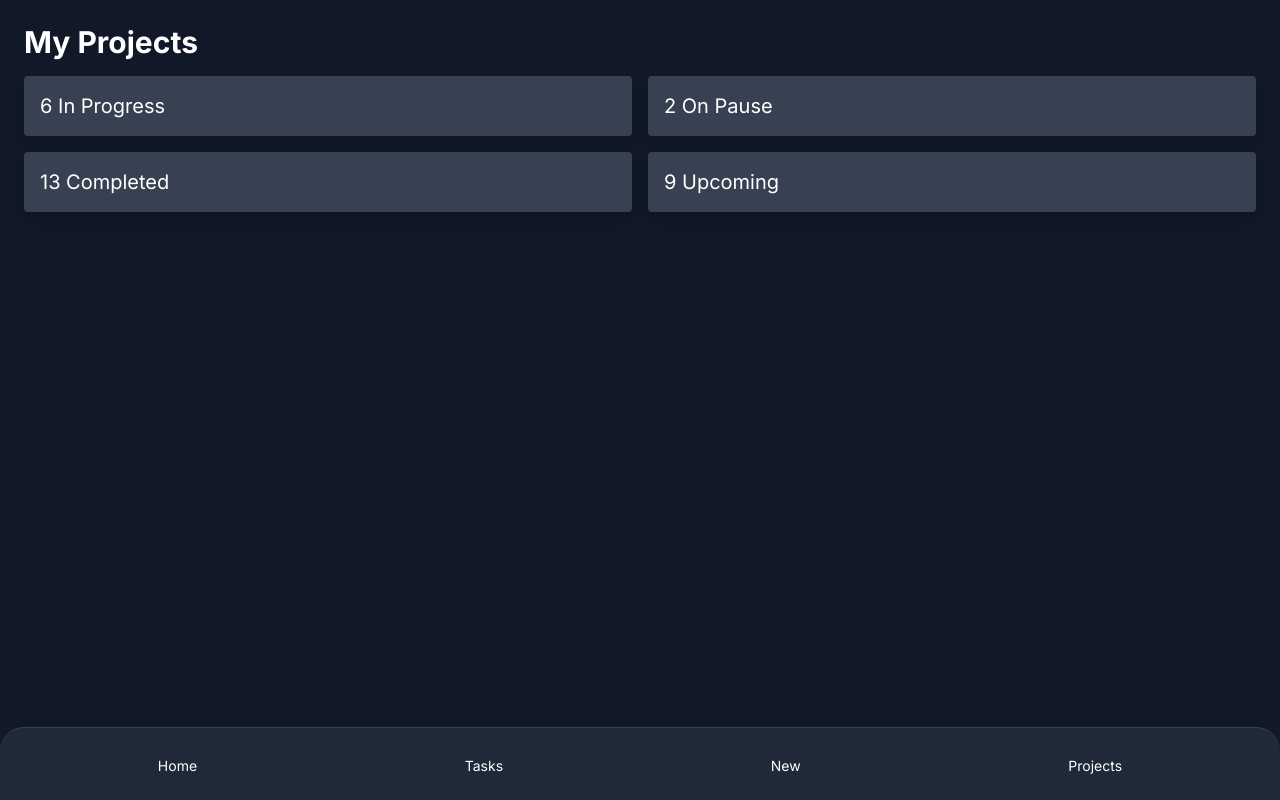
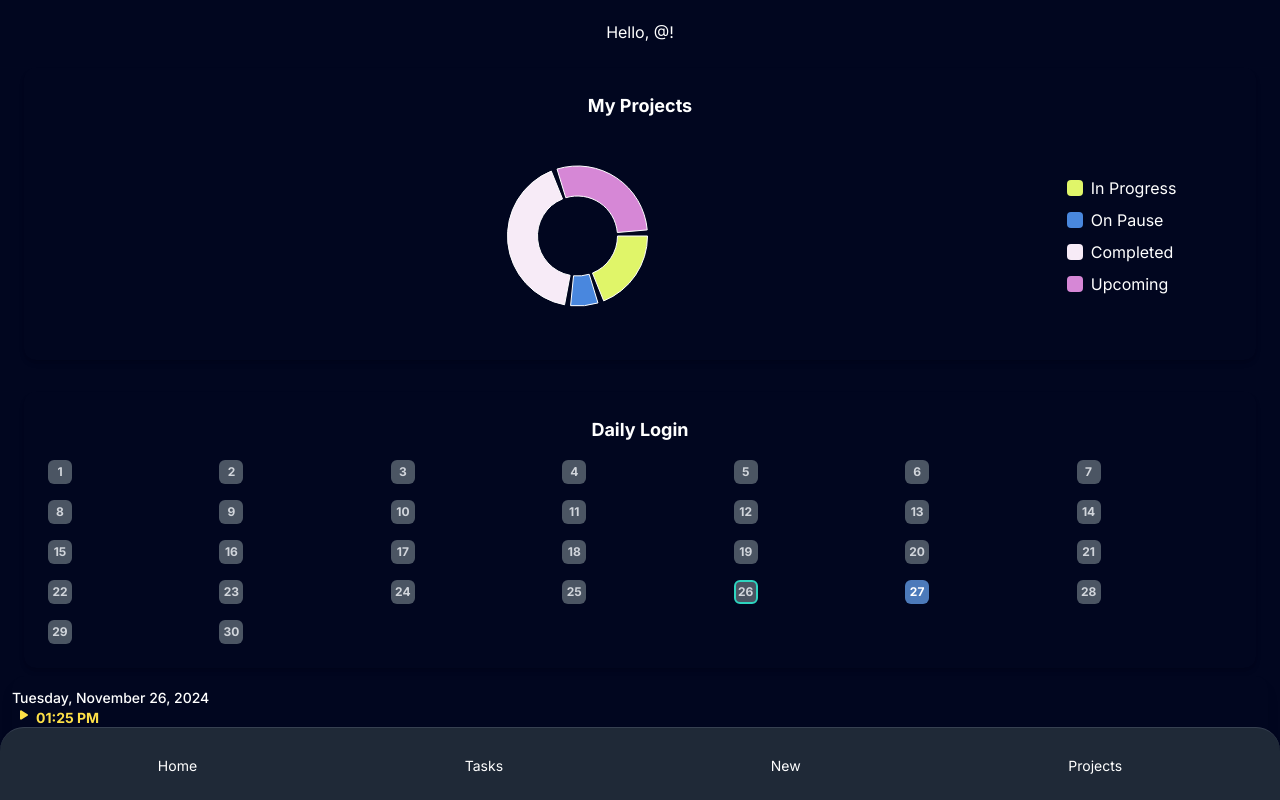
Before and after one commit to fenan-yosef/tg-mini-app, a Next.js app: page /projects in a window 1280 px wide. Built offline with nearby package versions, Linux system fonts and the light colour scheme.

Commit message:
working on home page

```diff
--- a/src/app/layout.js
+++ b/src/app/layout.js
@@ -1,5 +1,8 @@
+import { faPlay } from '@fortawesome/free-solid-svg-icons';
+import { FontAwesomeIcon } from '@fortawesome/react-fontawesome';
 import { Inter } from 'next/font/google';
 import './globals.css';
+import styles from './layout.module.css';
 
 const inter = Inter({ subsets: ['latin'] });
 
@@ -9,14 +12,40 @@ export const metadata = {
 };
 
 export default function RootLayout({ children }) {
+
+  const now = new Date();
+  const formattedDate = now.toLocaleDateString('en-US', {
+    weekday: 'long',
+    month: 'long',
+    day: 'numeric',
+    year: 'numeric',
+  });
+
+  const formattedTime = now.toLocaleTimeString('en-US', {
+    hour: '2-digit',
+    minute: '2-digit',
+  });
+
   return (
     <html lang="en">
       <head>
         <script src="https://telegram.org/js/telegram-web-app.js?56"></script>
       </head>
-      <body className={`${inter.className} bg-gray-900 text-white`}>
+      <body className={`${inter.className} ${styles["dark-blue"]} text-white`}>
         <div className="min-h-screen flex flex-col">
           <main className="flex-1">{children}</main>
+          {/* Fixed Date UI */}
+          <div className="fixed bottom-[60px] left-0 w-full px-3">
+            <div className={`flex justify-center items-start flex-col ${styles["dark-blue"]} text-white py-3 rounded-xl shadow-lg`}>
+              <span className="text-sm font-medium">
+                {formattedDate}
+              </span>
+              <span className="ml-2 text-yellow-300 text-sm font-bold flex">
+                <FontAwesomeIcon icon={faPlay} className='w-2 mr-2' />{formattedTime}
+              </span>
+            </div>
+          </div>
+          {/* Bottom Navbar */}
           <nav className="fixed bottom-0 left-0 p-3 w-full bg-gray-800 shadow-md border-t rounded-tl-3xl rounded-tr-3xl border-gray-700">
             <div className="flex justify-around items-center p-3">
               <NavLink href="/" icon='faHome' label="Home" />
@@ -38,7 +67,6 @@ function NavLink({ href, icon, label }) {
       className="flex flex-col items-center text-sm hover:text-teal-400 transition duration-300"
     >
       <i className={`fas ${icon} text-xl mb-1`}></i>
-      {/* <FontAwesomeIcon icon={icon} size="sm" /> */}
       {label}
     </a>
   );
--- /dev/null
+++ b/src/app/layout.module.css
@@ -0,0 +1,3 @@
+.dark-blue{
+    background-color: #01061f;
+}
--- a/src/app/page.js
+++ b/src/app/page.js
@@ -1,8 +1,8 @@
 'use client'; // Needed to use client-side logic like useEffect
 
-import { motion } from 'framer-motion';
+import { faPlay } from '@fortawesome/free-solid-svg-icons';
+import { FontAwesomeIcon } from '@fortawesome/react-fontawesome';
 import { useEffect, useState } from 'react';
-import { Cell, Pie, PieChart, ResponsiveContainer } from 'recharts';
 
 const containerVariants = {
   hidden: { opacity: 0, scale: 0.9 },
@@ -20,18 +20,21 @@ const data = [
 
 export default function Home() {
   const [username, setUsername] = useState('');
+  const [photoUrl, setPhotoUrl] = useState('');
+  const hours = new Date().getHours();
+  const greeting = hours < 12 ? 'Good morning' : 'Good evening';
+
 
   useEffect(() => {
     if (typeof window !== 'undefined' && window.Telegram?.WebApp) {
       const tg = window.Telegram.WebApp;
 
-      // Ensure the WebApp is ready
       tg.ready();
 
-      // Fetch the Telegram user's username
       const user = tg.initDataUnsafe?.user;
-      if (user && user.username) {
-        setUsername(user.username);
+      if (user) {
+        setUsername(user.first_name || 'Guest');
+        setPhotoUrl(user.photo_url || '/placeholder-profile.png'); // Use placeholder if no photo
       } else {
         setUsername('Guest');
       }
@@ -40,146 +43,48 @@ export default function Home() {
 
   return (
     <main style={{ textAlign: 'center', marginTop: '20px' }}>
-      <h1>Hello, @{username}!</h1>
-      <div className="p-6 space-y-8">
-        <div className="bg-gray-800 p-6 rounded-xl shadow-md">
-          <h2 className="text-lg font-bold text-white mb-4">My Projects</h2>
-          <DonutChart />
+      <div className="header flex justify-between items-center p-4">
+        <div>
+          <h2>{greeting}, {username}!</h2>
         </div>
-        <div className="bg-gray-800 p-6 rounded-xl shadow-md">
-          <h2 className="text-lg font-bold text-white mb-4">Daily Login</h2>
-          <DailyLoginCalendar />
+        <img
+          src={photoUrl}
+          alt="User Avatar"
+          className="w-12 h-12 rounded-full"
+        />
+        <i className="fas fa-bell text-xl"></i>
+      </div>
+
+      <div className="upcoming-meeting bg-blue-900 text-white p-4 rounded-xl shadow-md">
+        <h3>Upcoming meeting</h3>
+        <div>
+          <h4 className="text-lg font-bold">Meeting with developers team</h4>
+          <p className="text-sm">Jan 10, 9:30 - 11:30 am</p>
+          <div className="avatars flex items-center">
+            {/* Replace with dynamic participant avatars */}
+            <img src="/avatar1.png" className="w-8 h-8 rounded-full" />
+            <img src="/avatar2.png" className="w-8 h-8 rounded-full" />
+            <span className="text-sm bg-gray-700 p-1 rounded-full">+5</span>
+          </div>
         </div>
       </div>
+
+      <div className="task-card bg-white p-4 rounded-lg shadow-md">
+        <span className="tag bg-red-500 text-white px-2 py-1 rounded-full">Urgent</span>
+        <h4 className="font-bold">Market research for Zulla project</h4>
+        <p className="text-sm">28h</p>
+        <div className="avatars flex items-center">
+          {/* Replace with dynamic participant avatars */}
+          <img src="/avatar1.png" className="w-6 h-6 rounded-full" />
+          <img src="/avatar2.png" className="w-6 h-6 rounded-full" />
+        </div>
+        <button className="play-button text-yellow-300">
+          <FontAwesomeIcon icon={faPlay} />
+        </button>
+      </div>
+
+
+
     </main>
   );
 }
-
-function DonutChart() {
-  return (
-    <div className="flex items-center justify-center">
-      {/* Chart Container */}
-      <div className="relative" style={{ width: '80%', height: '200px' }}>
-        <ResponsiveContainer className={""}>
-          <PieChart className=''>
-            <Pie
-              data={data}
-              startAngle={360} // Start from bottom-center
-              endAngle={0} // End at top-center (left half removed)
-              innerRadius={50}
-              outerRadius={80}
-              paddingAngle={5}
-              dataKey="value"
-            >
-              {data.map((entry, index) => (
-                <Cell key={`cell-${index}`} fill={entry.color} />
-              ))}
-            </Pie>
-          </PieChart>
-        </ResponsiveContainer>
-      </div>
-
-      {/* Legends */}
-      <div className="ml-4 space-y-2">
-        {data.map((entry, index) => (
-          <div key={index} className="flex items-center space-x-2">
-            <div
-              style={{
-                width: '16px',
-                height: '16px',
-                backgroundColor: entry.color,
-                borderRadius: '4px',
-              }}
-            />
-            <span className="text-white">{entry.name}</span>
-          </div>
-        ))}
-      </div>
-    </div>
-  );
-}
-
-function DailyLoginCalendar() {
-  // Simulated login data (true = logged in, false = not logged in)
-  const simulatedLogins = [
-    false, false, false, false, false, false, false, // Week 1
-    false, false, false, false, false, false, false, // Week 2
-    false, false, false, false, false, false, false, // Week 3
-    false, false, false, false, false, true, false, // Week 4
-    false, false, false, false, false, true, false, // Week 5
-  ];
-
-  // Get the current month and year
-  const now = new Date();
-  const currentYear = now.getFullYear();
-  const currentMonth = now.getMonth(); // 0-based index (January = 0)
-  const today = now.getDate(); // Current day of the month
-  const daysInMonth = new Date(currentYear, currentMonth + 1, 0).getDate();
-
-  // Generate an array for each day of the month
-  const days = Array.from({ length: daysInMonth }, (_, i) => ({
-    day: i + 1,
-    loggedIn: simulatedLogins[i] || false, // Use simulated login data
-  }));
-
-  // Framer Motion variants for animations
-  const containerVariants = {
-    hidden: { opacity: 0 },
-    visible: {
-      opacity: 1,
-      transition: {
-        staggerChildren: 0.05, // Stagger animation for each child
-      },
-    },
-  };
-
-  const boxVariants = {
-    hidden: { opacity: 0, scale: 0.8 },
-    visible: { opacity: 1, scale: 1 },
-    hover: { scale: 1.1, transition: { duration: 0.2 } }, // Hover effect
-  };
-
-  const todayVariants = {
-    wiggle: {
-      rotate: [0, 10, -10, 10, -10, 0], // Wiggle animation
-      transition: { duration: 0.8, repeat: Infinity },
-    },
-  };
-
-  return (
-    <motion.div
-      className="grid grid-cols-7 gap-4"
-      variants={containerVariants}
-      initial="hidden"
-      animate="visible"
-    >
-      {days.map(({ day, loggedIn }) => (
-        <motion.div
-          key={day}
-          className={`w-6 h-6 rounded-md flex items-center justify-center text-xs font-bold ${loggedIn ? 'bg-[#4c7aba] text-white' : 'bg-gray-600 text-gray-300'
-            } ${day === today ? 'border-2 border-teal-400' : ''}`} // Highlight today
-          variants={boxVariants}
-          whileHover="hover"
-          animate={day === today ? 'wiggle' : ''} // Wiggle today's date
-          title={`Day ${day}: ${loggedIn ? 'Logged in' : 'Not logged in'}`}
-        >
-          {day}
-        </motion.div>
-      ))}
-    </motion.div>
-  );
-}
-
-function AnimatedComponent({ children }) {
-  return (
-    <motion.div
-      variants={containerVariants}
-      initial="hidden"
-      animate="visible"
-      exit="exit"
-      transition={{ duration: 0.5 }}
-    >
-      {children}
-    </motion.div>
-  );
-}
--- a/src/app/projects/page.js
+++ b/src/app/projects/page.js
@@ -1,21 +1,185 @@
-export default function ProjectsPage() {
+'use client'; // Needed to use client-side logic like useEffect
+
+import { motion } from 'framer-motion';
+import { useEffect, useState } from 'react';
+import { Cell, Pie, PieChart, ResponsiveContainer } from 'recharts';
+
+const containerVariants = {
+  hidden: { opacity: 0, scale: 0.9 },
+  visible: { opacity: 1, scale: 1 },
+  exit: { opacity: 0, scale: 0.9 },
+};
+
+const data = [
+  { name: 'In Progress', value: 6, color: '#e0f569' },
+  { name: 'On Pause', value: 2, color: '#4987de' },
+  { name: 'Completed', value: 13, color: '#f7ebf7' },
+  { name: 'Upcoming', value: 9, color: '#d687d6' },
+];
+
+
+export default function Home() {
+  const [username, setUsername] = useState('');
+
+  useEffect(() => {
+    if (typeof window !== 'undefined' && window.Telegram?.WebApp) {
+      const tg = window.Telegram.WebApp;
+
+      // Ensure the WebApp is ready
+      tg.ready();
+
+      // Fetch the Telegram user's username
+      const user = tg.initDataUnsafe?.user;
+      if (user && user.username) {
+        setUsername(user.username);
+      } else {
+        setUsername('Guest');
+      }
+    }
+  }, []);
+
   return (
-      <div className="p-6">
-        <h1 className="text-3xl font-bold mb-4">My Projects</h1>
-        <div className="grid grid-cols-2 gap-4">
-          <div className="bg-gray-700 p-4 rounded shadow-lg">
-            <h2 className="text-xl">6 In Progress</h2>
+    <main style={{ textAlign: 'center', marginTop: '20px' }}>
+      <h1>Hello, @{username}!</h1>
+      <div className="p-6 space-y-8">
+        <div className=" p-6 rounded-xl shadow-md">
+          <h2 className="text-lg font-bold text-white mb-4">My Projects</h2>
+          <DonutChart />
         </div>
-          <div className="bg-gray-700 p-4 rounded shadow-lg">
-            <h2 className="text-xl">2 On Pause</h2>
+        <div className=" p-6 rounded-xl shadow-md">
+          <h2 className="text-lg font-bold text-white mb-4">Daily Login</h2>
+          <DailyLoginCalendar />
         </div>
-          <div className="bg-gray-700 p-4 rounded shadow-lg">
-            <h2 className="text-xl">13 Completed</h2>
       </div>
-          <div className="bg-gray-700 p-4 rounded shadow-lg">
-            <h2 className="text-xl">9 Upcoming</h2>
+    </main>
+  );
+}
+
+function DonutChart() {
+  return (
+    <div className="flex items-center justify-center">
+      {/* Chart Container */}
+      <div className="relative" style={{ width: '80%', height: '200px' }}>
+        <ResponsiveContainer className={""}>
+          <PieChart className=''>
+            <Pie
+              data={data}
+              startAngle={360} // Start from bottom-center
+              endAngle={0} // End at top-center (left half removed)
+              innerRadius={40}
+              outerRadius={70}
+              paddingAngle={5}
+              dataKey="value"
+            >
+              {data.map((entry, index) => (
+                <Cell key={`cell-${index}`} fill={entry.color} />
+              ))}
+            </Pie>
+          </PieChart>
+        </ResponsiveContainer>
       </div>
+
+      {/* Legends */}
+      <div className="ml-4 space-y-2">
+        {data.map((entry, index) => (
+          <div key={index} className="flex items-center space-x-2">
+            <div
+              style={{
+                width: '16px',
+                height: '16px',
+                backgroundColor: entry.color,
+                borderRadius: '4px',
+              }}
+            />
+            <span className="text-white">{entry.name}</span>
+          </div>
+        ))}
       </div>
     </div>
   );
 }
+
+function DailyLoginCalendar() {
+  // Simulated login data (true = logged in, false = not logged in)
+  const simulatedLogins = [
+    false, false, false, false, false, false, false, // Week 1
+    false, false, false, false, false, false, false, // Week 2
+    false, false, false, false, false, false, false, // Week 3
+    false, false, false, false, false, true, false, // Week 4
+    false, false, false, false, false, true, false, // Week 5
+  ];
+
+  // Get the current month and year
+  const now = new Date();
+  const currentYear = now.getFullYear();
+  const currentMonth = now.getMonth(); // 0-based index (January = 0)
+  const today = now.getDate(); // Current day of the month
+  const daysInMonth = new Date(currentYear, currentMonth + 1, 0).getDate();
+
+  // Generate an array for each day of the month
+  const days = Array.from({ length: daysInMonth }, (_, i) => ({
+    day: i + 1,
+    loggedIn: simulatedLogins[i] || false, // Use simulated login data
+  }));
+
+  // Framer Motion variants for animations
+  const containerVariants = {
+    hidden: { opacity: 0 },
+    visible: {
+      opacity: 1,
+      transition: {
+        staggerChildren: 0.05, // Stagger animation for each child
+      },
+    },
+  };
+
+  const boxVariants = {
+    hidden: { opacity: 0, scale: 0.8 },
+    visible: { opacity: 1, scale: 1 },
+    hover: { scale: 1.1, transition: { duration: 0.2 } }, // Hover effect
+  };
+
+  const todayVariants = {
+    wiggle: {
+      rotate: [0, 10, -10, 10, -10, 0], // Wiggle animation
+      transition: { duration: 0.8, repeat: Infinity },
+    },
+  };
+
+  return (
+    <motion.div
+      className="grid grid-cols-7 gap-4"
+      variants={containerVariants}
+      initial="hidden"
+      animate="visible"
+    >
+      {days.map(({ day, loggedIn }) => (
+        <motion.div
+          key={day}
+          className={`w-6 h-6 rounded-md flex items-center justify-center text-xs font-bold ${loggedIn ? 'bg-[#4c7aba] text-white' : 'bg-gray-600 text-gray-300'
+            } ${day === today ? 'border-2 border-teal-400' : ''}`} // Highlight today
+          variants={boxVariants}
+          whileHover="hover"
+          animate={day === today ? 'wiggle' : ''} // Wiggle today's date
+          title={`Day ${day}: ${loggedIn ? 'Logged in' : 'Not logged in'}`}
+        >
+          {day}
+        </motion.div>
+      ))}
+    </motion.div>
+  );
+}
+
+function AnimatedComponent({ children }) {
+  return (
+    <motion.div
+      variants={containerVariants}
+      initial="hidden"
+      animate="visible"
+      exit="exit"
+      transition={{ duration: 0.5 }}
+    >
+      {children}
+    </motion.div>
+  );
+}
```
Lines whose indentation alone changed are shown as unchanged.
